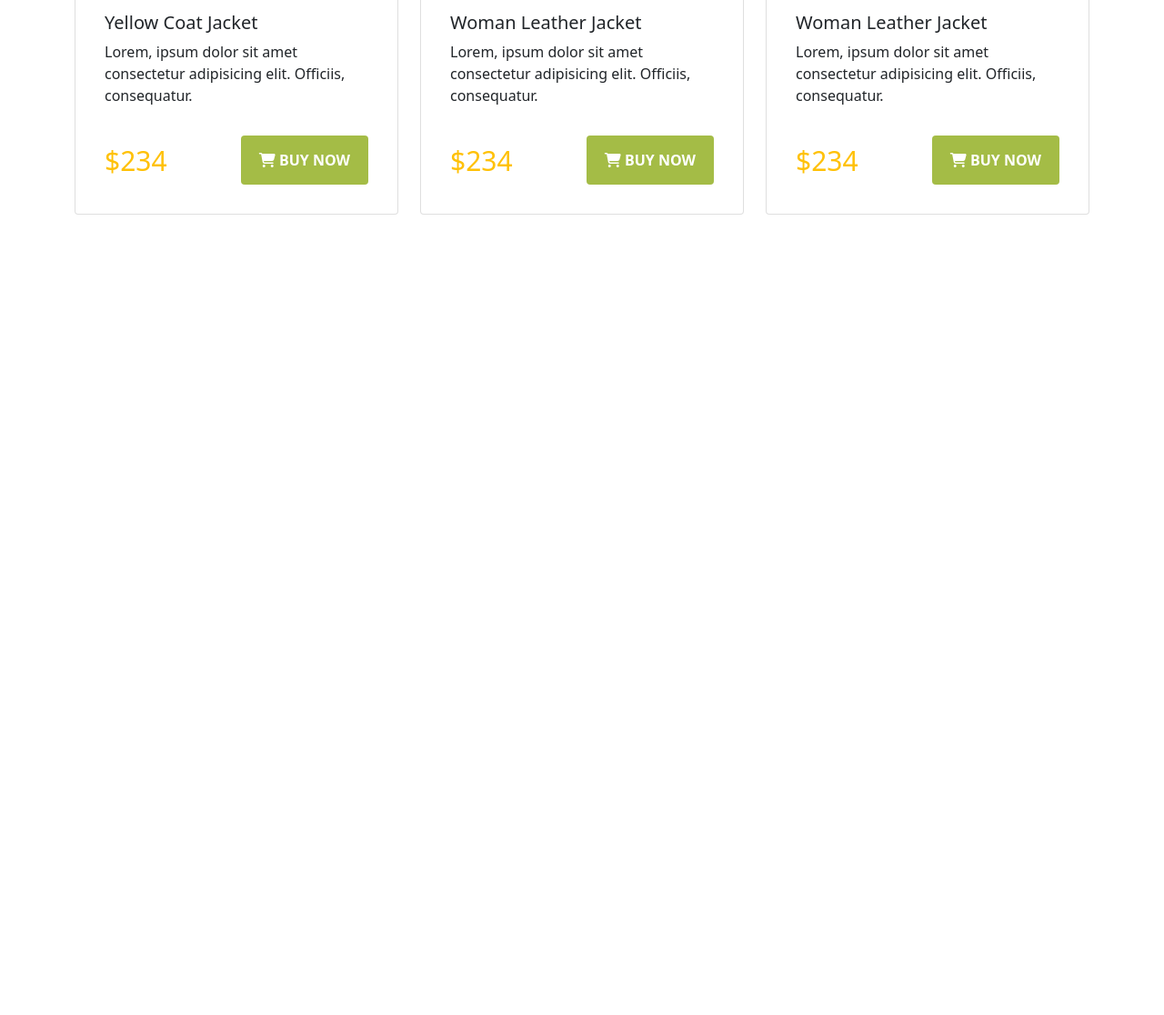
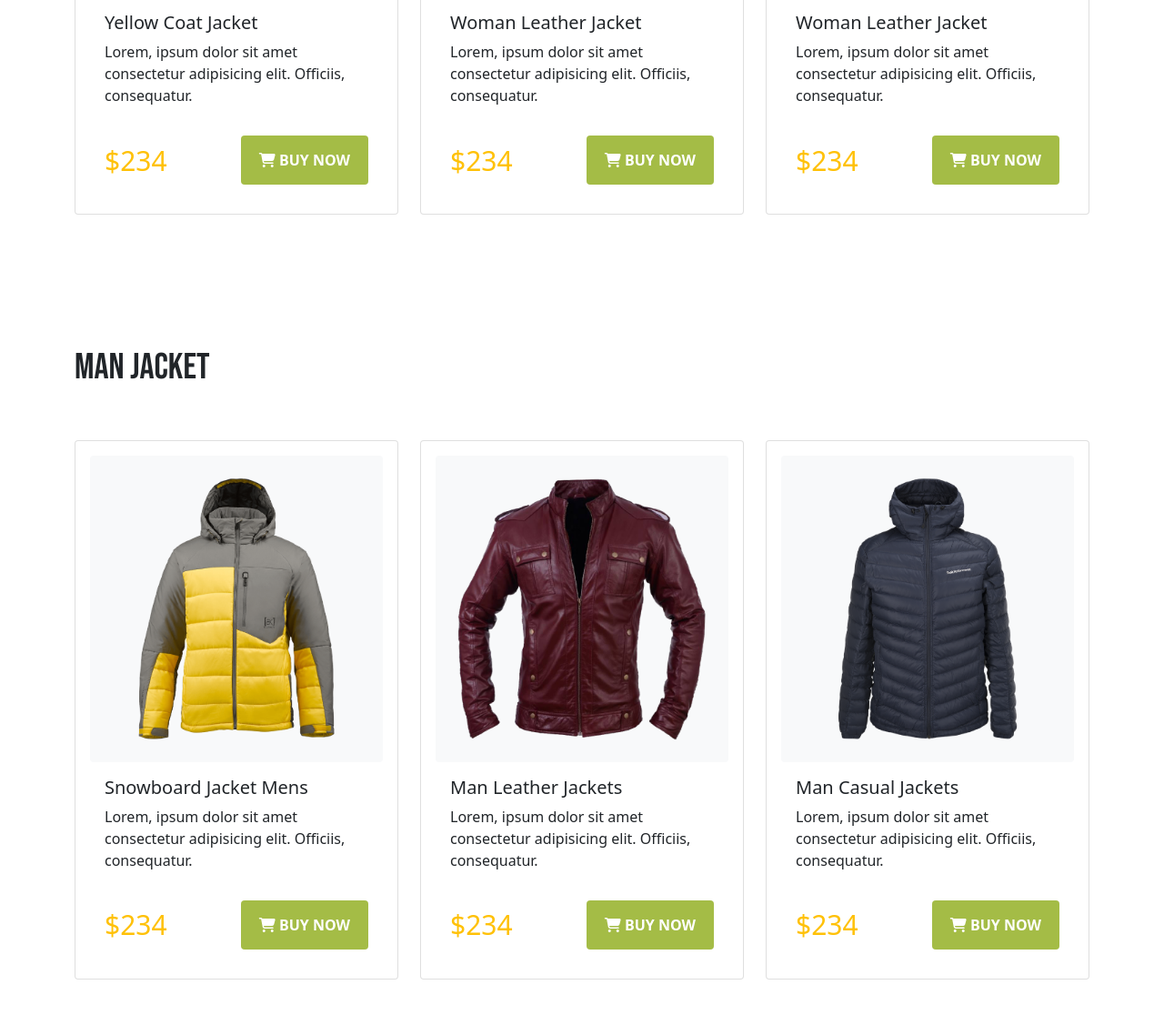
Before and after one commit to alihaider-dev/penguin-fashion, a plain HTML site: page index.htm in a window 1280 px wide. Shown: the part 1242-2358 px from the top of the page at 91% size. Before the commit the page ends 1526 px from the top, so only its background shows below. Drawn offline with nearby package versions, Linux system fonts and the light colour scheme.

Commit message:
Man Jacket Section Added

```diff
--- a/index.htm
+++ b/index.htm
@@ -50,6 +50,7 @@
       </nav>
     </header>
     <!-- Header Navigation Bar End -->
+
     <!-- Main Content of Website Start -->
     <main class="header-bg">
       <section
@@ -171,6 +172,100 @@
     </section>
     <!-- Woman Jacket Section End -->
 
+    <!-- Man Jacket Section Start -->
+    <section class="man-jacket container py-5">
+      <div class="section-title py-5 text-uppercase">
+        <p class="h1">Man Jacket</p>
+      </div>
+      <div class="row row-cols-1 row-cols-md-3 g-4">
+        <div class="col">
+          <div class="card h-100 p-3">
+            <img
+              src="images/jacket-4.png"
+              class="card-img-top bg-light p-4 rounded"
+              alt="..."
+            />
+            <div class="card-body">
+              <h5 class="card-title">Snowboard Jacket Mens</h5>
+              <p class="card-text">
+                Lorem, ipsum dolor sit amet consectetur adipisicing elit.
+                Officiis, consequatur.
+              </p>
+            </div>
+            <div class="jacket-footer">
+              <div class="price">
+                <p>$234</p>
+              </div>
+              <div class="buy-now-button">
+                <a
+                  href=""
+                  class="btn btn-primary ph-btn-color border-0 text-uppercase fw-bold"
+                  ><i class="fas fa-shopping-cart"></i> Buy Now</a
+                >
+              </div>
+            </div>
+          </div>
+        </div>
+        <div class="col">
+          <div class="card h-100 p-3">
+            <img
+              src="images/jacket-5.png"
+              class="card-img-top bg-light p-4 rounded"
+              alt="..."
+            />
+            <div class="card-body">
+              <h5 class="card-title">Man Leather Jackets</h5>
+              <p class="card-text">
+                Lorem, ipsum dolor sit amet consectetur adipisicing elit.
+                Officiis, consequatur.
+              </p>
+            </div>
+            <div class="jacket-footer">
+              <div class="price">
+                <p>$234</p>
+              </div>
+              <div class="buy-now-button">
+                <a
+                  href=""
+                  class="btn btn-primary ph-btn-color border-0 text-uppercase fw-bold"
+                  ><i class="fas fa-shopping-cart"></i> Buy Now</a
+                >
+              </div>
+            </div>
+          </div>
+        </div>
+        <div class="col">
+          <div class="card h-100 p-3">
+            <img
+              src="images/jacket-6.png"
+              class="card-img-top bg-light p-4 rounded"
+              alt="..."
+            />
+            <div class="card-body">
+              <h5 class="card-title">Man Casual Jackets</h5>
+              <p class="card-text">
+                Lorem, ipsum dolor sit amet consectetur adipisicing elit.
+                Officiis, consequatur.
+              </p>
+            </div>
+            <div class="jacket-footer">
+              <div class="price">
+                <p>$234</p>
+              </div>
+              <div class="buy-now-button">
+                <a
+                  href=""
+                  class="btn btn-primary ph-btn-color border-0 text-uppercase fw-bold"
+                  ><i class="fas fa-shopping-cart"></i> Buy Now</a
+                >
+              </div>
+            </div>
+          </div>
+        </div>
+      </div>
+    </section>
+    <!-- Man Jacket Section End -->
+
     <!-- Option 1: Bootstrap Bundle with Popper -->
     <script
       src="https://cdn.jsdelivr.net/npm/bootstrap@5.1.3/dist/js/bootstrap.bundle.min.js"
```
